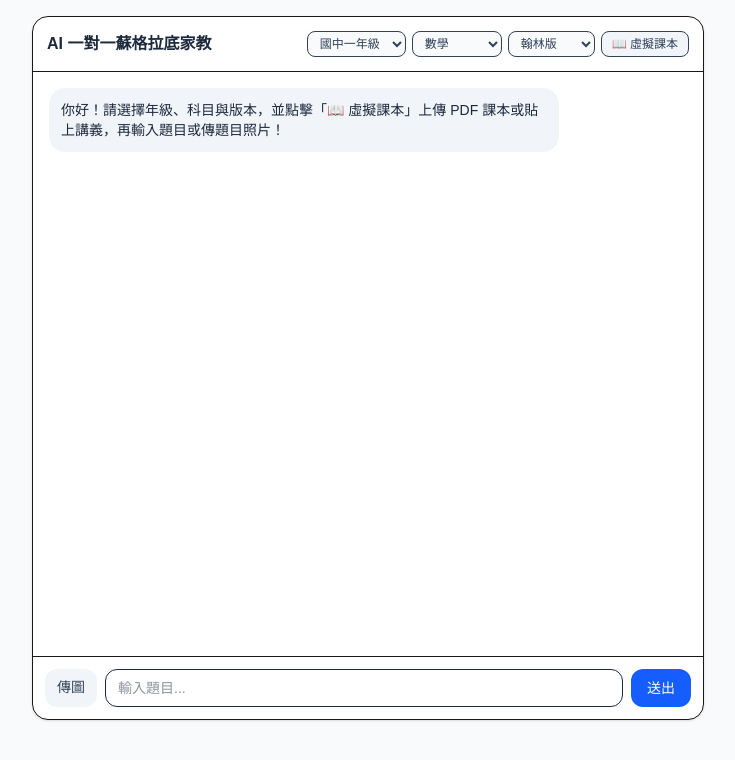
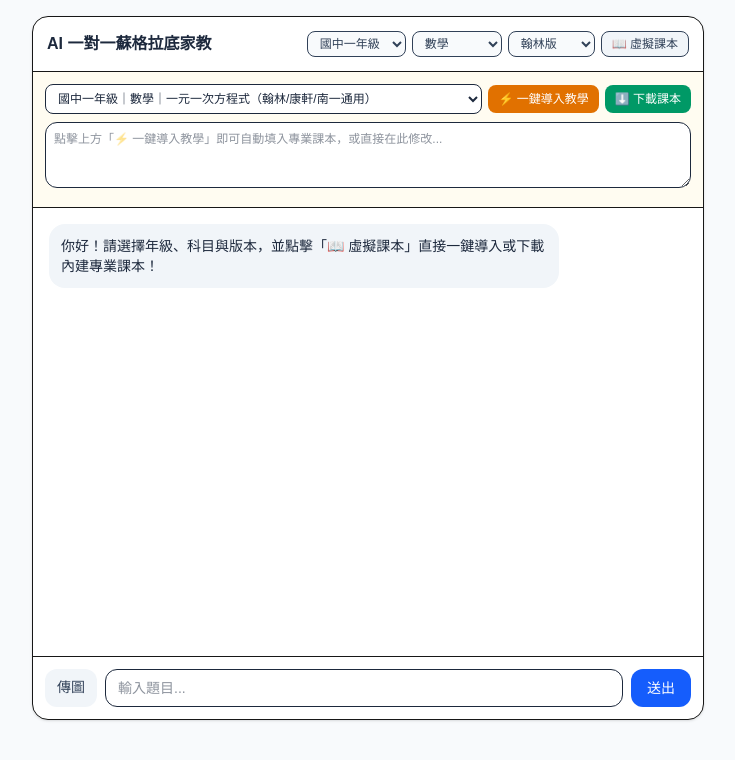
Before and after one commit to qwerty1234-creator/ai-tutor, a Next.js app: page / in a window 1280 px wide. Shown: the top 760 px of the page, without its empty margins (272-1007 px from the left). Built offline with nearby package versions, Linux system fonts and the light colour scheme.

Commit message:
feat: add built-in textbook library with one-click import and download

```diff
--- /dev/null
+++ b/src/data/textbooks.ts
@@ -0,0 +1,22 @@
+export const BUILTIN_BOOKS=[
+  {
+    "id": "m1",
+    "title": "國中一年級｜數學｜一元一次方程式（翰林/康軒/南一通用）",
+    "content": "【單元一：一元一次方程式】\\n1. 核心定義：只含有一種未知數（一元），且未知數最高次方為 1 次（一次）的等式。\\n2. 等量公理：等號兩邊同加、同減、同乘、同除（除數不為0）相同的數，等號依然成立。\\n3. 移項法則：將某項從等號的一邊移到另一邊時，必須變號（+變-，-變+，×變÷，÷變×）。\\n4. 標準解題四步驟：\\n   (1) 去括號：運用分配律 a(b+c)=ab+ac，注意負號變號。\\n   (2) 移項：含未知數的項移到等號左側，常數項移到等號右側。\\n   (3) 合併同類項：化簡為標準型 ax = b。\\n   (4) 求解：兩邊同除以未知數係數 a，得 x = b/a。"
+  },
+  {
+    "id": "m2",
+    "title": "國中二年級｜數學｜畢氏定理與平方根（108課綱）",
+    "content": "【單元二：平方根與畢氏定理】\\n1. 平方根定義：若 x^2 = a（a >= 0），則 x 稱為 a 的平方根，記為 ±√a；其中 √a 專指正平方根。\\n2. 最簡根式規範：根號內不含平方因數、分母不含根號（需有理化）。\\n3. 畢氏定理（勾股定理）：任意直角三角形中，兩股長的平方和等於斜邊長的平方，即 a^2 + b^2 = c^2（c 為斜邊）。\\n4. 常見直角三角形邊長比：(3,4,5)、(5,12,13)、(7,24,25)、(8,15,17)。"
+  },
+  {
+    "id": "s1",
+    "title": "國中二年級｜自然/理化｜質量與密度（翰林/康軒/南一通用）",
+    "content": "【單元三：物質的世界－質量與密度】\\n1. 質量（M）：物體所含物質的多少，不隨地點改變，常用單位為公克（g）或公斤（kg）。\\n2. 體積（V）：物體佔有空間的大小，常用單位為立方公分（cm^3）或毫升（mL），1 cm^3 = 1 mL。\\n3. 密度公式：D = M / V（密度 = 質量 ÷ 體積），常用單位為 g/cm^3。\\n4. 重要性質：純物質在固定溫度與壓力下，密度為定值（例如純水在 4°C 時密度為 1.0 g/cm^3）；物體密度大於液體密度會下沉，小於則上浮。"
+  },
+  {
+    "id": "e1",
+    "title": "高中一年級｜英文｜五大基本句型與關係代名詞（龍騰/三民通用）",
+    "content": "【單元四：英文核心句型與關係子句】\\n1. 五大基本句型：\\n   S + Vi（主詞+不及物動詞）\\n   S + Vi + SC（主詞+連綴動詞+主詞補語）\\n   S + Vt + O（主詞+及物動詞+受詞）\\n   S + Vt + IO + DO（授與動詞+間接受詞+直接受詞）\\n   S + Vt + O + OC（不完全及物動詞+受詞+受詞補語）\\n2. 關係代名詞（who / which / that）：用來引導形容詞子句修飾先行詞。先行詞為人用 who/that，為事物用 which/that；逗號後（非限定用法）不可使用 that。"
+  }
+];
```
Also changed, not shown: src/app/page.tsx (+1 -1 lines).
